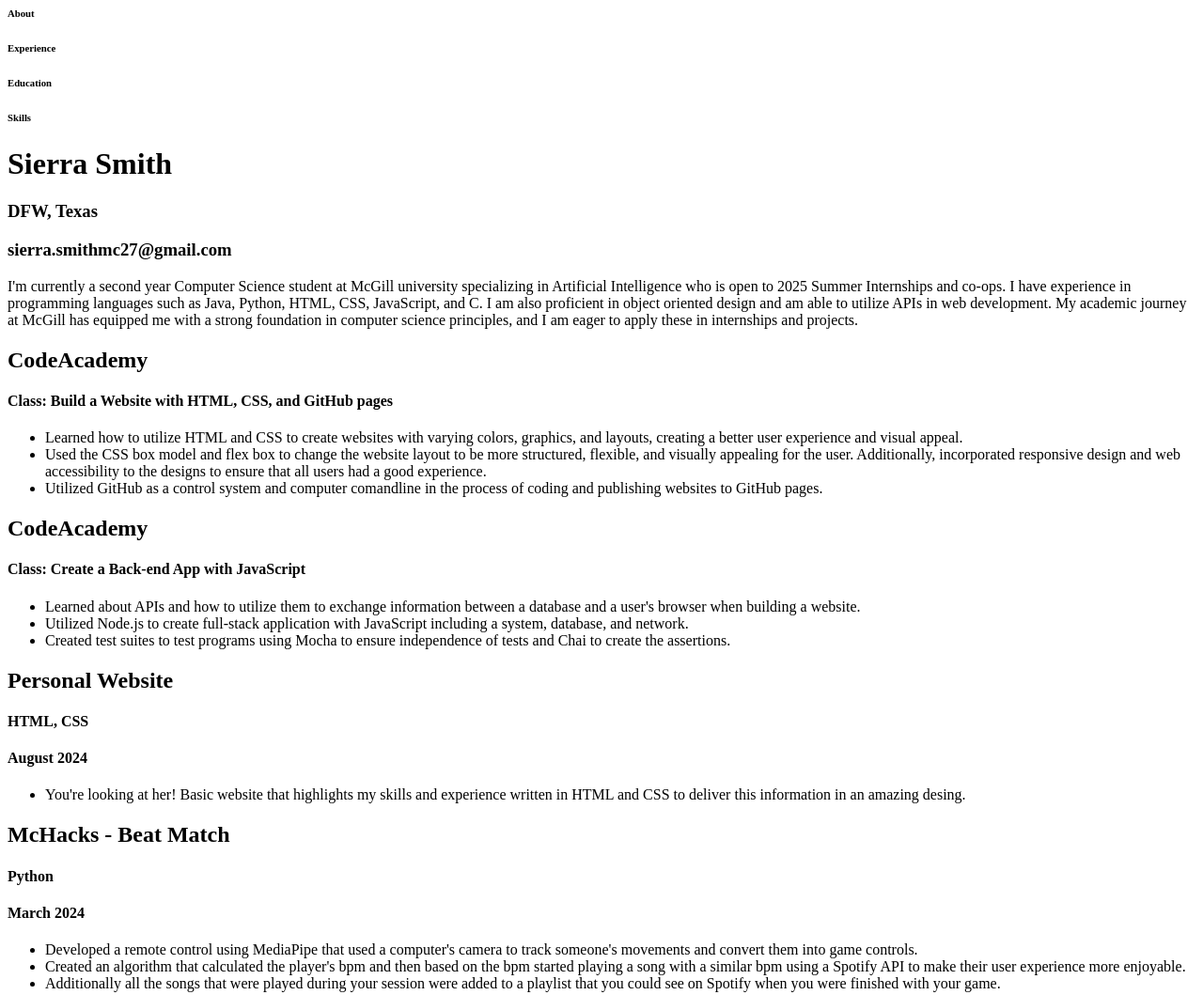
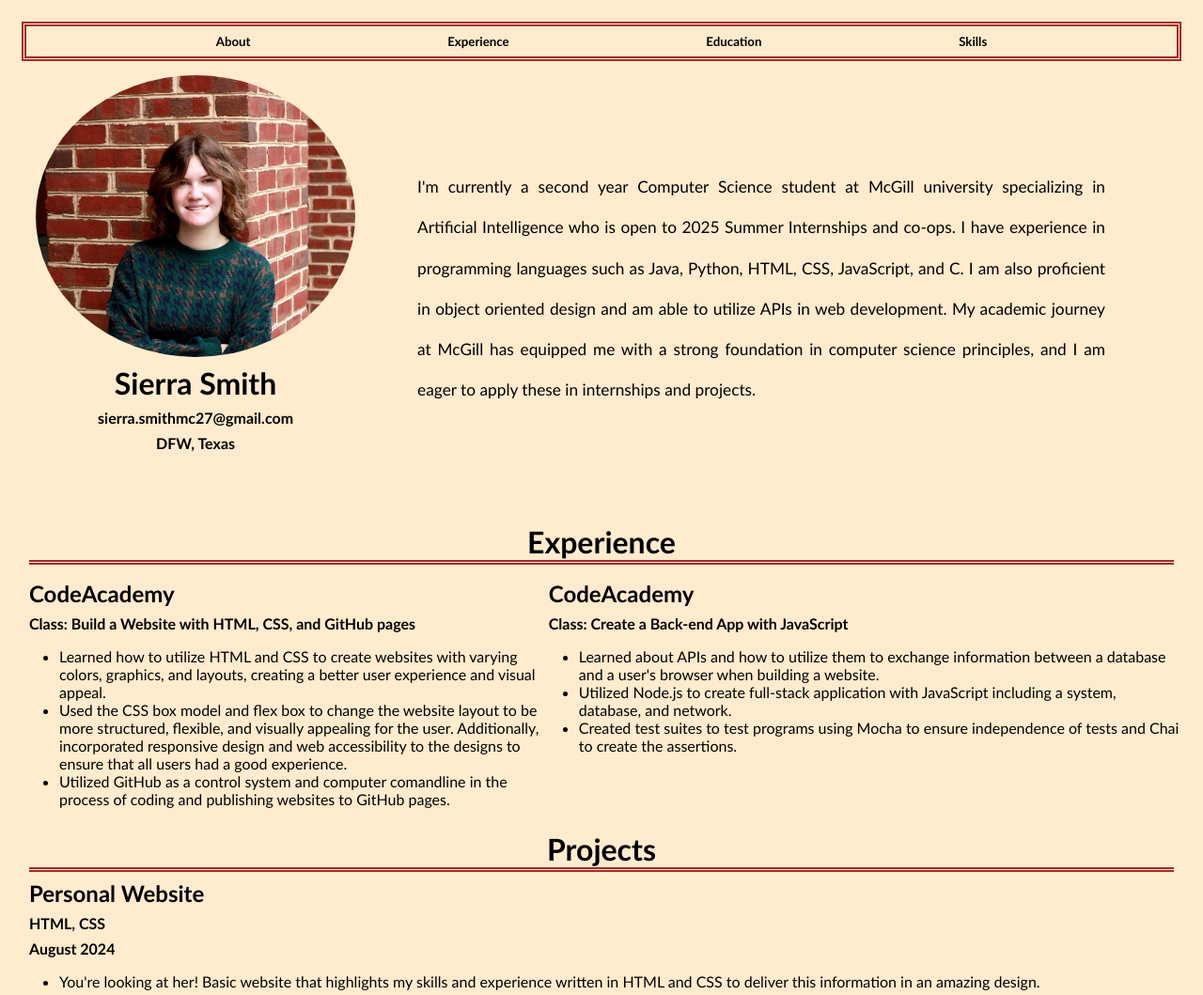
Before and after one commit to sysmith27/PersonalProject, a plain HTML site: page index.html in a window 1280 px wide. Shown: the top 1059 px of the page at 94% size. Drawn offline with Linux system fonts and the light colour scheme.

Commit message:
most recent update

```diff
--- a/index.html
+++ b/index.html
@@ -1,20 +1,26 @@
 <html>
 <head>
     <title>Sierra Smith's Personal Website</title>
+    <link rel="stylesheet" href="style.css">
 </head>
 
 <body>
     <header>
-        <h6>About</h6>
-        <h6>Experience</h6>
-        <h6>Education</h6>
-        <h6>Skills</h6>
+        <h5>About</h5>
+        <h5>Experience</h5>
+        <h5>Education</h5>
+        <h5>Skills</h5>
     </header>
 
     <div class="about">
-        <h1>Sierra Smith</h1>
-        <h3>DFW, Texas</h3>
-        <h3>sierra.smithmc27@gmail.com</h3>
+        <div id="sideone">
+            <img src="resources/IMG_0001.jpg">
+            <div id="info">
+                <h1>Sierra Smith</h1>
+                <h4>sierra.smithmc27@gmail.com</h4>
+                <h4>DFW, Texas</h4>
+            </div>
+        </div>
         <p>
             I'm currently a second year Computer Science student at
             McGill university specializing in Artificial Intelligence
@@ -28,9 +34,10 @@
         </p>
     </div>
 
+    <h1 id="start">Experience</h1>
     <div class="experience">
-        <div class = "CodeAcademy">
-            <div class = "class1">
+        <div class="CodeAcademy">
+            <div class="class1">
                 <h2>CodeAcademy</h2>
                 <h4>Class: Build a Website with HTML, CSS, and GitHub pages</h4>
                 <ul>
@@ -55,7 +62,7 @@
                 </ul>
             </div>
 
-            <div class = "class2">
+            <div class="class2">
                 <h2>CodeAcademy</h2>
                 <h4>Class: Create a Back-end App with JavaScript</h4>
                 <ul>
@@ -78,8 +85,9 @@
             </div>
         </div>
 
-        <div class = "projects">
-            <div class = "project1">
+        <h1 id="start">Projects</h1>
+        <div class="projects">
+            <div class="project1">
                 <h2>Personal Website</h2>
                 <h4>HTML, CSS</h4>
                 <h4>August 2024</h4>
@@ -87,12 +95,12 @@
                     <li>
                         You're looking at her! Basic website that highlights
                         my skills and experience written in HTML and CSS to deliver
-                        this information in an amazing desing.
+                        this information in an amazing design.
                     </li>
                 </ul>
             </div>
 
-            <div class = "project2">
+            <div class="project2">
                 <h2>McHacks - Beat Match</h2>
                 <h4>Python</h4>
                 <h4>March 2024</h4>
@@ -116,7 +124,7 @@
                 </ul>
             </div>
 
-            <div class = "project3">
+            <div class="project3">
                 <h2>Code-Jam - Yum Trade</h2>
                 <h4>Java Script, HTML, CSS</h4>
                 <ul>
@@ -138,8 +146,9 @@
 
     </div>
 
-    <div class = "education">
-        <div class = "College">
+    <h1 id="start">Education</h1>
+    <div class="education">
+        <div class="College">
             <h2>McGill University</h2>
             <h4>Bachelors of Science in Computer Science - Artificial Intelligence</h4>
             <h4>August 2023 - May 2027</h4>
@@ -157,8 +166,8 @@
         </div>
     <div>
 
-
-    <div class = "skills">
+    <h1 id="start"">Skills</h1>
+    <div class="skills">
         <h3>Languages:</h3>
         <p>Python, Java, JavaScript, CSS, HTML</p>
         <h3>Developer Tools:</h3>
--- /dev/null
+++ b/style.css
@@ -0,0 +1,52 @@
+body {
+    background-color: blanchedalmond;
+    font-family: "Gill Sans", sans-serif;
+    padding: 15px;
+}
+
+header {
+    display: flex;
+    justify-content: space-evenly;
+    border: thick double brown;
+}
+
+h1, h2, h3, h4, h5, h6 {
+    padding: 0;
+    margin: 8px;
+}
+
+.about {
+    display: flex;
+    padding: 15px;
+}
+
+.about p {
+    text-align: justify;
+    padding: 80px 66px;
+    line-height: 2.5;
+    font-size: 1.08em
+}
+
+#sideone {
+    display: inline-block;
+    text-align: center;
+}
+
+#sideone img {
+    height: 300;
+    border-radius: 50%;
+
+}
+
+#start {
+    text-align: center;
+    border-bottom: thick double brown;
+}
+
+.codeacademy {
+    display: flex;
+}
+
+.class1 {
+    width: 65%;
+}
```
Also changed, not shown: resources/IMG_0001.jpg (added), 1 other file.
